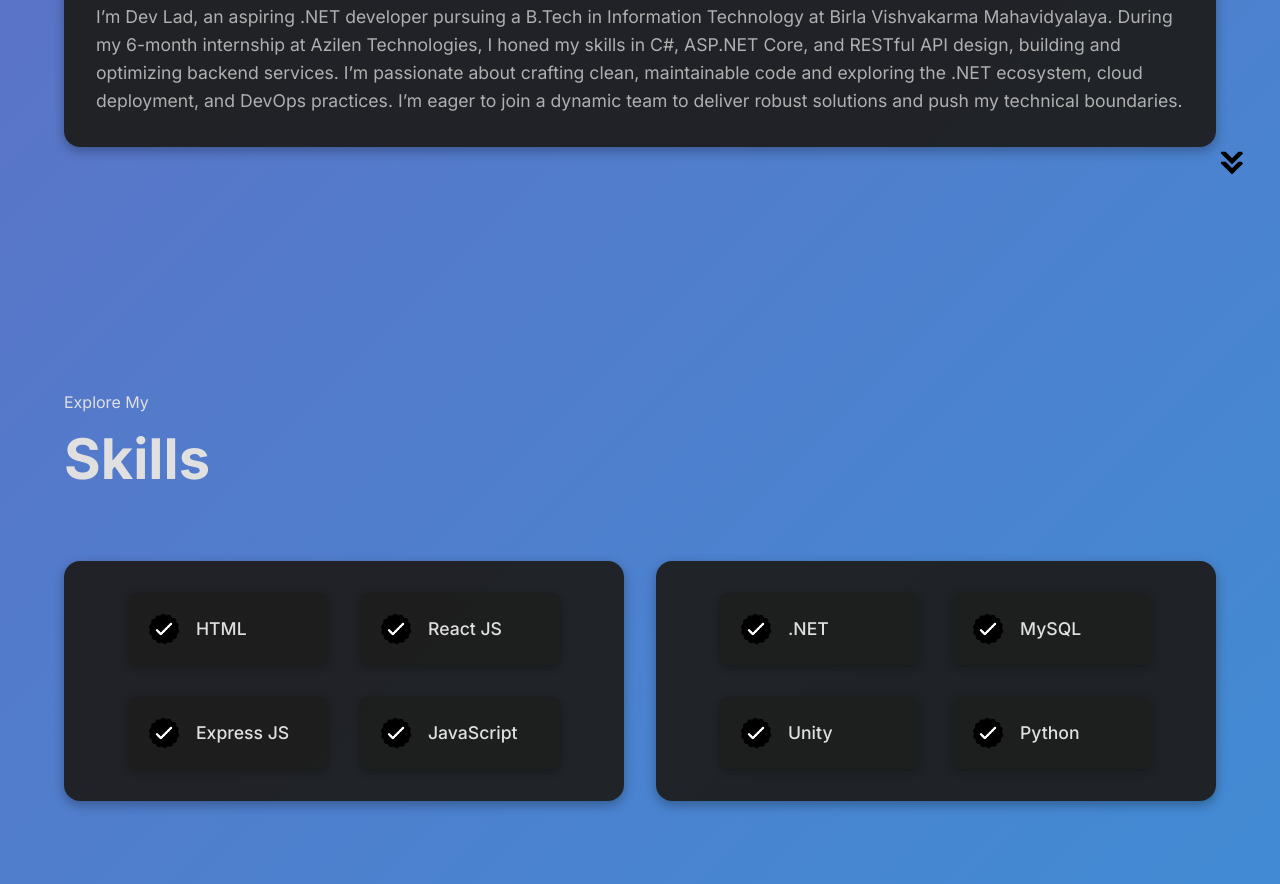
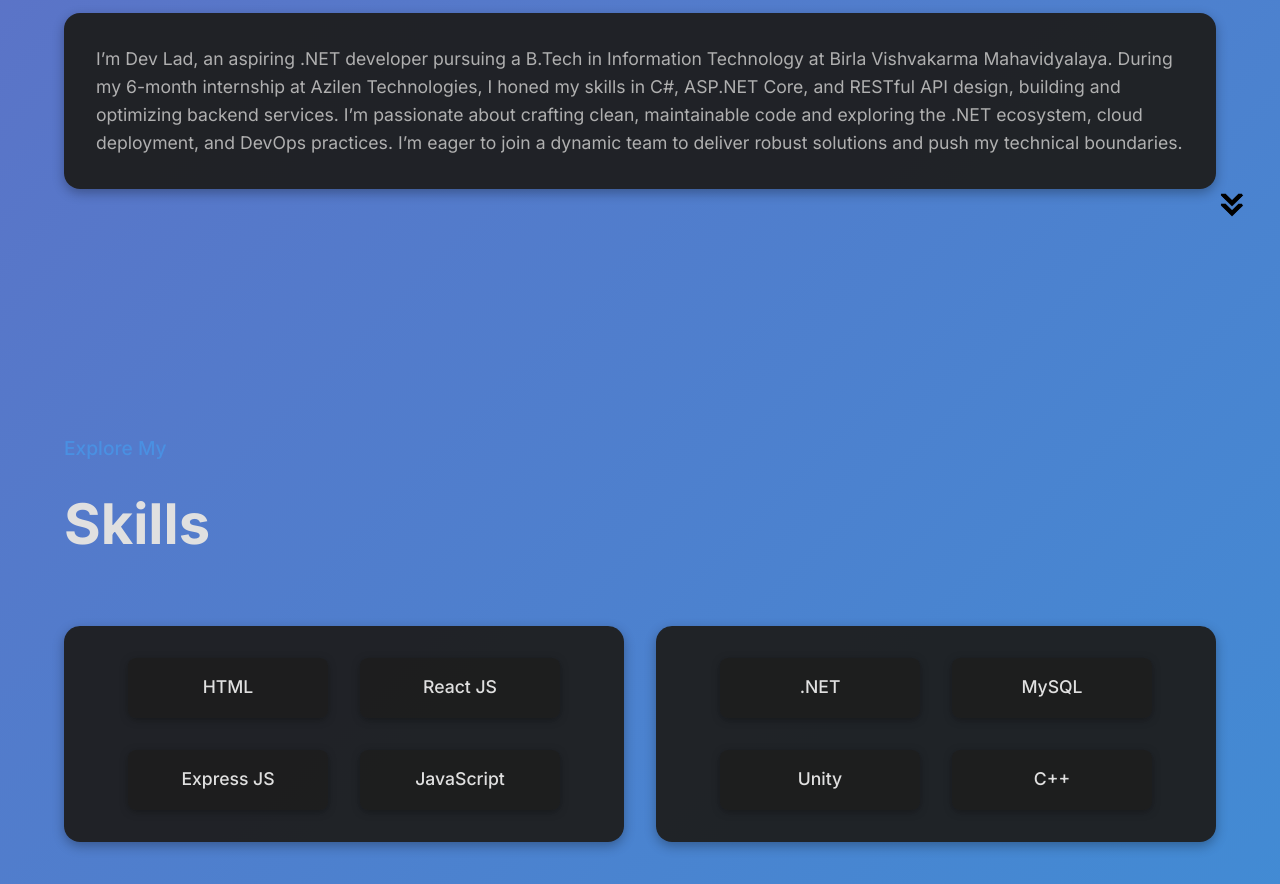
Before and after one commit to devlad13/portfolio1, a plain HTML site: page index.html in a window 1280 px wide. Shown: the part 1913-2797 px from the top of the page. Drawn offline with Linux system fonts and the light colour scheme.

Commit message:
changes in skills

```diff
--- a/index.html
+++ b/index.html
@@ -92,9 +92,6 @@
               <img src="./assets/education.png" alt="Education icon" class="icon" />
               <h3>Education</h3>
               <p>B.Tech Information Technology<br />Birla Vishvakarma Mahavidyalaya</p>
-              <button class="btn btn-color-2" onclick="window.open('./assets/results.pdf')">
-                Results
-              </button>
             </div>
           </div>
           <div class="text-container">
@@ -114,25 +111,21 @@
           <div class="details-container">
             <div class="article-container">
               <article>
-                <img src="./assets/checkmark.png" alt="Experience icon" class="icon" />
                 <div>
                   <h3>HTML</h3>
                 </div>
               </article>
               <article>
-                <img src="./assets/checkmark.png" alt="Experience icon" class="icon" />
                 <div>
                   <h3>React JS</h3>
                 </div>
               </article>
               <article>
-                <img src="./assets/checkmark.png" alt="Experience icon" class="icon" />
                 <div>
                   <h3>Express JS</h3>
                 </div>
               </article>
               <article>
-                <img src="./assets/checkmark.png" alt="Experience icon" class="icon" />
                 <div>
                   <h3>JavaScript</h3>
                 </div>
@@ -142,27 +135,23 @@
           <div class="details-container">
             <div class="article-container">
               <article>
-                <img src="./assets/checkmark.png" alt="Experience icon" class="icon" />
                 <div>
                   <h3>.NET</h3>
                 </div>
               </article>
               <article>
-                <img src="./assets/checkmark.png" alt="Experience icon" class="icon" />
                 <div>
                   <h3>MySQL</h3>
                 </div>
               </article>
               <article>
-                <img src="./assets/checkmark.png" alt="Experience icon" class="icon" />
                 <div>
                   <h3>Unity</h3>
                 </div>
               </article>
               <article>
-                <img src="./assets/checkmark.png" alt="Experience icon" class="icon" />
                 <div>
-                  <h3>Python</h3>
+                  <h3>C++</h3>
                 </div>
               </article>
             </div>
@@ -193,7 +182,7 @@
             </div>
             <h2 class="experience-sub-title project-title">Gesture Controller</h2>
             <div class="btn-container">
-              <button class="btn btn-color-2 project-btn" onclick="location.href='https://github.com/devlad13/demoposeInternship'">
+              <button class="btn btn-color-2 project-btn" onclick="location.href='https://github.com/devlad13'">
                 Github
               </button>
             </div>
@@ -204,7 +193,7 @@
             </div>
             <h2 class="experience-sub-title project-title">Face Recognition</h2>
             <div class="btn-container">
-              <button class="btn btn-color-2 project-btn" onclick="location.href='https://github.com/devlad13/face_recognization'">
+              <button class="btn btn-color-2 project-btn" onclick="location.href='https://github.com/devlad13'">
                 Github
               </button>
             </div>
@@ -218,9 +207,11 @@
       <h1 class="title">Contact Me</h1>
       <div class="contact-info-upper-container">
         <div class="contact-info-container">
+          <img src="./assets/email.png" alt="Email icon" class="icon contact-icon email-icon" />
           <p><a href="mailto:devplad@gmail.com">devplad@gmail.com</a></p>
         </div>
         <div class="contact-info-container">
+          <img src="./assets/linkedin.png" alt="LinkedIn icon" class="icon contact-icon" />
           <p><a href="https://www.linkedin.com/in/dev-lad-6b97b1223/">LinkedIn</a></p>
         </div>
       </div>
--- a/style.css
+++ b/style.css
@@ -222,9 +222,7 @@ section {
   max-width: 600px;
 }
 
-.section__
-
-System: text__p1 {
+.section__text__p1 {
   font-size: 1.2rem;
   color: #4a90e2;
   font-weight: 500;
@@ -394,19 +392,26 @@ System: text__p1 {
 article {
   display: flex;
   align-items: center;
-  gap: 0.75rem;
+  justify-content: center;
   background: rgba(30, 30, 30, 0.95);
   padding: 1rem;
   border-radius: 0.5rem;
   box-shadow: 0 2px 8px rgba(0, 0, 0, 0.3);
   width: 200px;
+  height: 60px;
   transition: transform 0.3s ease;
+}
+
+article:hover {
+  transform: translateY(-5px);
+  box-shadow: 0 0 10px #4a90e2, 0 0 20px #4a90e2, 0 0 30px #4a90e2;
 }
 
 article h3 {
   font-size: 1.1rem;
   font-weight: 500;
   color: #e0e0e0;
+  text-align: center;
 }
 
 /* Projects Section */
```
